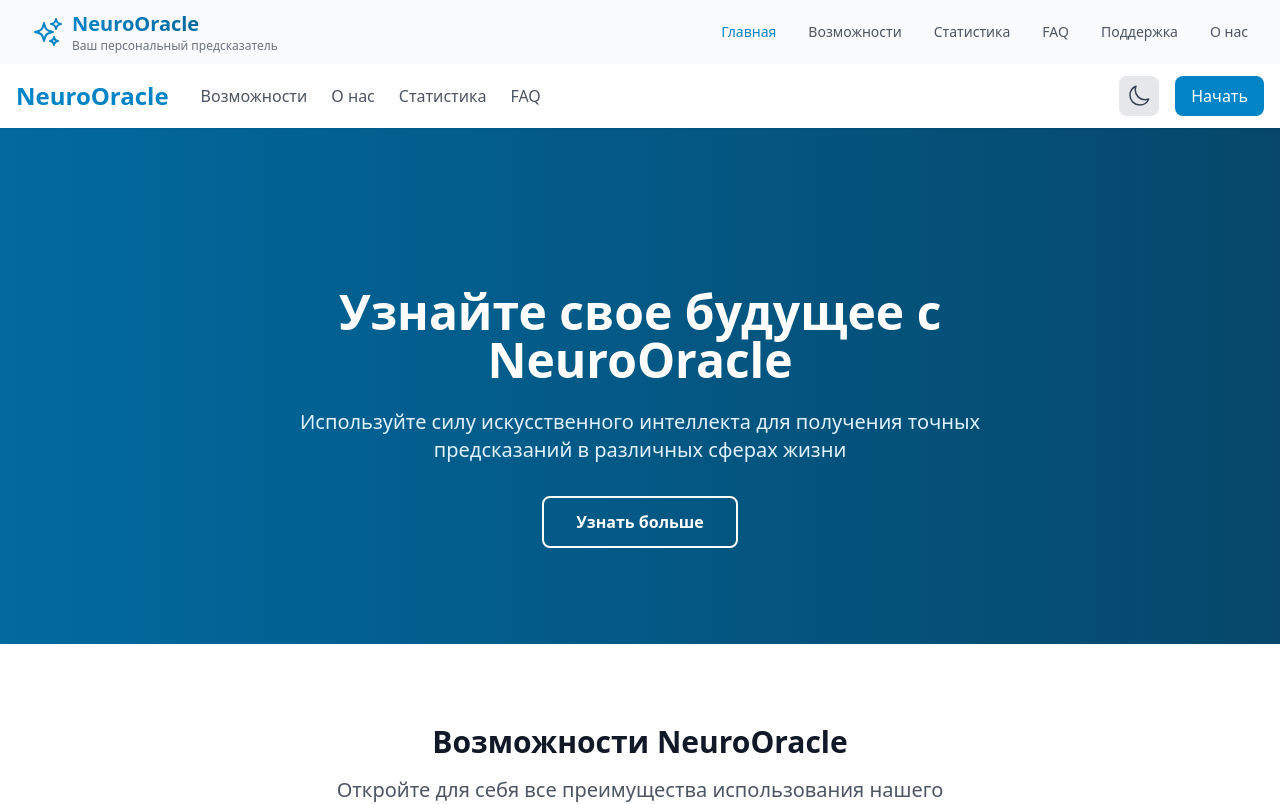
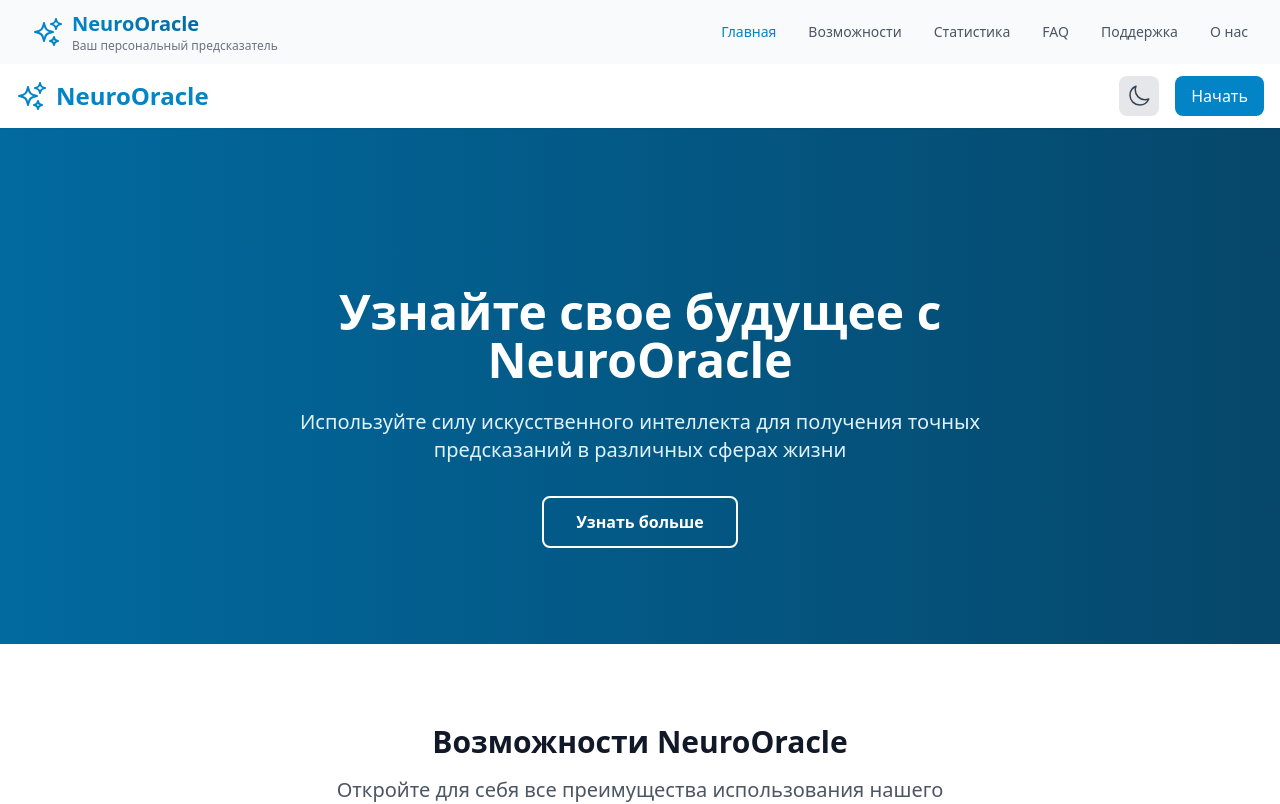
Before and after one commit to lesha358/NeuroOracle, a Next.js app: page / in a window 1280 px wide. Shown: the top 804 px of the page. Built offline with nearby package versions, Linux system fonts and the light colour scheme.

Commit message:
refactor: упрощена навигация, добавлена иконка звездочек

```diff
--- a/components/Navigation.tsx
+++ b/components/Navigation.tsx
@@ -1,29 +1,17 @@
 import Link from 'next/link';
 import ThemeToggle from './ThemeToggle';
+import { SparklesIcon } from '@heroicons/react/24/outline';
 
 const Navigation = () => {
   return (
     <nav className="fixed w-full bg-white dark:bg-gray-800 shadow-sm z-50">
       <div className="container mx-auto px-4">
         <div className="flex justify-between items-center h-16">
-          <div className="flex items-center space-x-8">
+          <div className="flex items-center space-x-2">
+            <SparklesIcon className="h-8 w-8 text-primary-600 dark:text-primary-400" />
             <Link href="/" className="text-2xl font-bold text-primary-600 dark:text-primary-400">
               NeuroOracle
             </Link>
-            <div className="hidden md:flex space-x-6">
-              <Link href="/features" className="text-gray-600 dark:text-gray-300 hover:text-primary-600 dark:hover:text-primary-400">
-                Возможности
-              </Link>
-              <Link href="/about" className="text-gray-600 dark:text-gray-300 hover:text-primary-600 dark:hover:text-primary-400">
-                О нас
-              </Link>
-              <Link href="/stats" className="text-gray-600 dark:text-gray-300 hover:text-primary-600 dark:hover:text-primary-400">
-                Статистика
-              </Link>
-              <Link href="/faq" className="text-gray-600 dark:text-gray-300 hover:text-primary-600 dark:hover:text-primary-400">
-                FAQ
-              </Link>
-            </div>
           </div>
           <div className="flex items-center space-x-4">
             <ThemeToggle />
```
